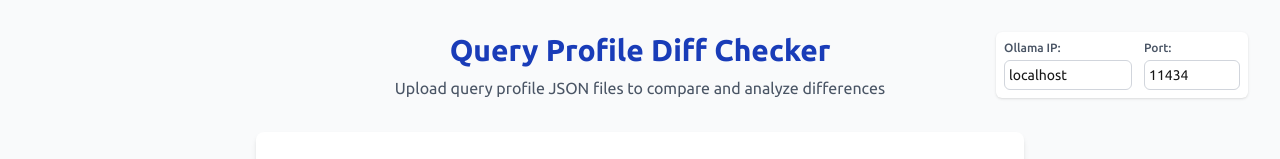
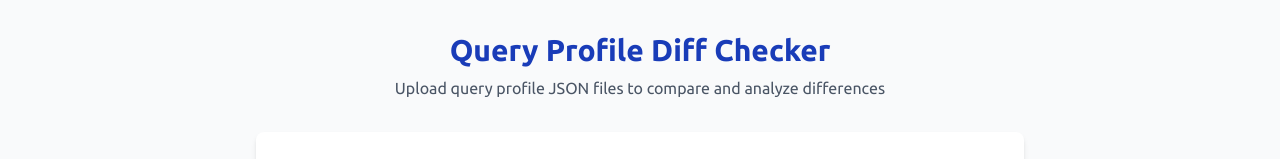
Before and after one commit to direkt/diff-checker, a Next.js app: page / in a window 1280 px wide. Shown: the top 159 px of the page. Built offline with nearby package versions, Linux system fonts and the light colour scheme.

Commit message:
Remove Ollama server configuration and related UI elements from the Home component in page.tsx. This cleanup enhances code simplicity and focuses on the core functionality of the Query Profile Diff Checker.

```diff
--- a/src/app/page.tsx
+++ b/src/app/page.tsx
@@ -4,7 +4,6 @@ import { useState, useEffect, useCallback } from "react";
 import FileUploader from "@/components/FileUploader";
 import DiffViewer from "@/components/DiffViewer";
 import { extractProfileData, ProfileData } from "@/utils/jqUtils";
-import { ollamaAPI } from "@/utils/ollamaUtils";
 
 interface ProcessedFile {
   name: string;
@@ -22,10 +21,6 @@ export default function Home() {
   const [leftData, setLeftData] = useState<ProfileData | null>(null);
   const [rightData, setRightData] = useState<ProfileData | null>(null);
   const [selectedSection, setSelectedSection] = useState<string>("plan");
-
-  // Ollama server configuration
-  const [ollamaIp, setOllamaIp] = useState<string>("localhost");
-  const [ollamaPort, setOllamaPort] = useState<string>("11434");
 
   // Use a single files array for both sides
   const [allFiles, setAllFiles] = useState<ProcessedFile[]>([]);
@@ -64,13 +59,6 @@ export default function Home() {
     console.log('Generated query groups:', groups);
     setQueryGroups(groups);
   }, [allFiles]);
-
-  // Update Ollama API URL when IP or port changes
-  useEffect(() => {
-    const baseUrl = `http://${ollamaIp}:${ollamaPort}`;
-    console.log('Updating Ollama API URL:', baseUrl);
-    ollamaAPI.baseUrl = baseUrl;
-  }, [ollamaIp, ollamaPort]);
 
   // Set default selections when query groups change
   useEffect(() => {
@@ -199,35 +187,6 @@ export default function Home() {
   return (
     <div className="min-h-screen p-4 md:p-8 bg-gray-50">
       <header className="mb-8 relative">
-        <div className="absolute top-0 right-0 flex gap-3 items-start bg-white p-2 rounded-md shadow-sm">
-          <div>
-            <label htmlFor="ollamaIp" className="block text-xs font-medium text-gray-600 mb-1">
-              Ollama IP:
-            </label>
-            <input
-              id="ollamaIp"
-              type="text"
-              value={ollamaIp}
-              onChange={(e) => setOllamaIp(e.target.value)}
-              className="w-32 p-1 text-sm border border-gray-300 rounded-md"
-              placeholder="localhost"
-            />
-          </div>
-          <div>
-            <label htmlFor="ollamaPort" className="block text-xs font-medium text-gray-600 mb-1">
-              Port:
-            </label>
-            <input
-              id="ollamaPort"
-              type="text"
-              value={ollamaPort}
-              onChange={(e) => setOllamaPort(e.target.value)}
-              className="w-24 p-1 text-sm border border-gray-300 rounded-md"
-              placeholder="11434"
-            />
-          </div>
-        </div>
-
         <h1 className="text-3xl font-bold text-center text-blue-800">Query Profile Diff Checker</h1>
         <p className="text-center text-gray-600 mt-2">
           Upload query profile JSON files to compare and analyze differences
```
